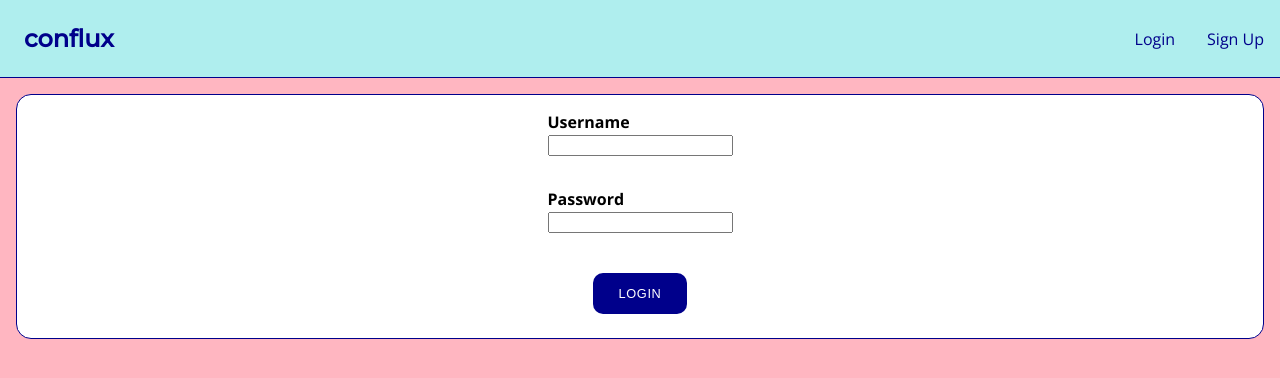
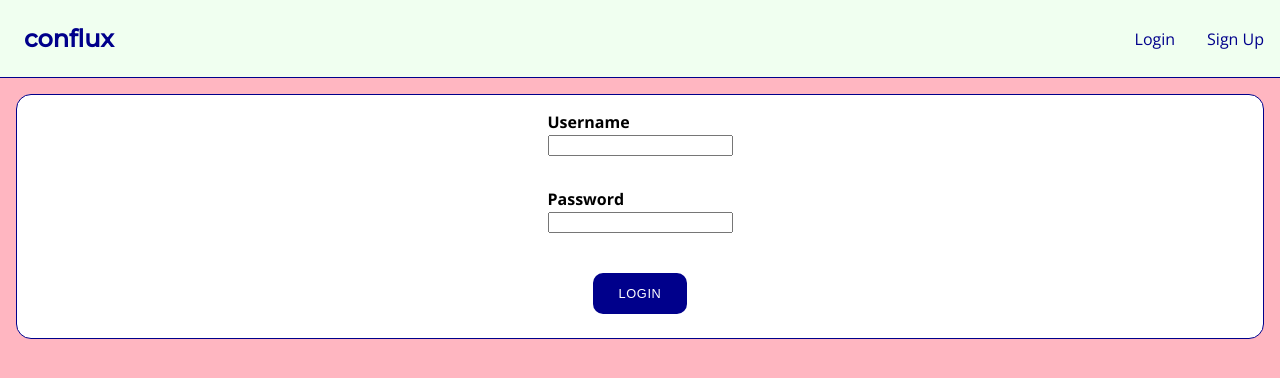
Before and after one commit to ismillik/stackathon, a React app: page / in a window 1280 px wide. Shown: the top 378 px of the page. Built offline with nearby package versions, Linux system fonts and the light colour scheme.

Commit message:
nav color change

```diff
--- a/public/style.css
+++ b/public/style.css
@@ -15,7 +15,7 @@ nav {
   flex-direction: row;
   justify-content: space-between;
   align-items: center;
-  background-color: paleturquoise;
+  background-color: honeydew;
   border-bottom: 1px solid darkblue;
 }
 
```
